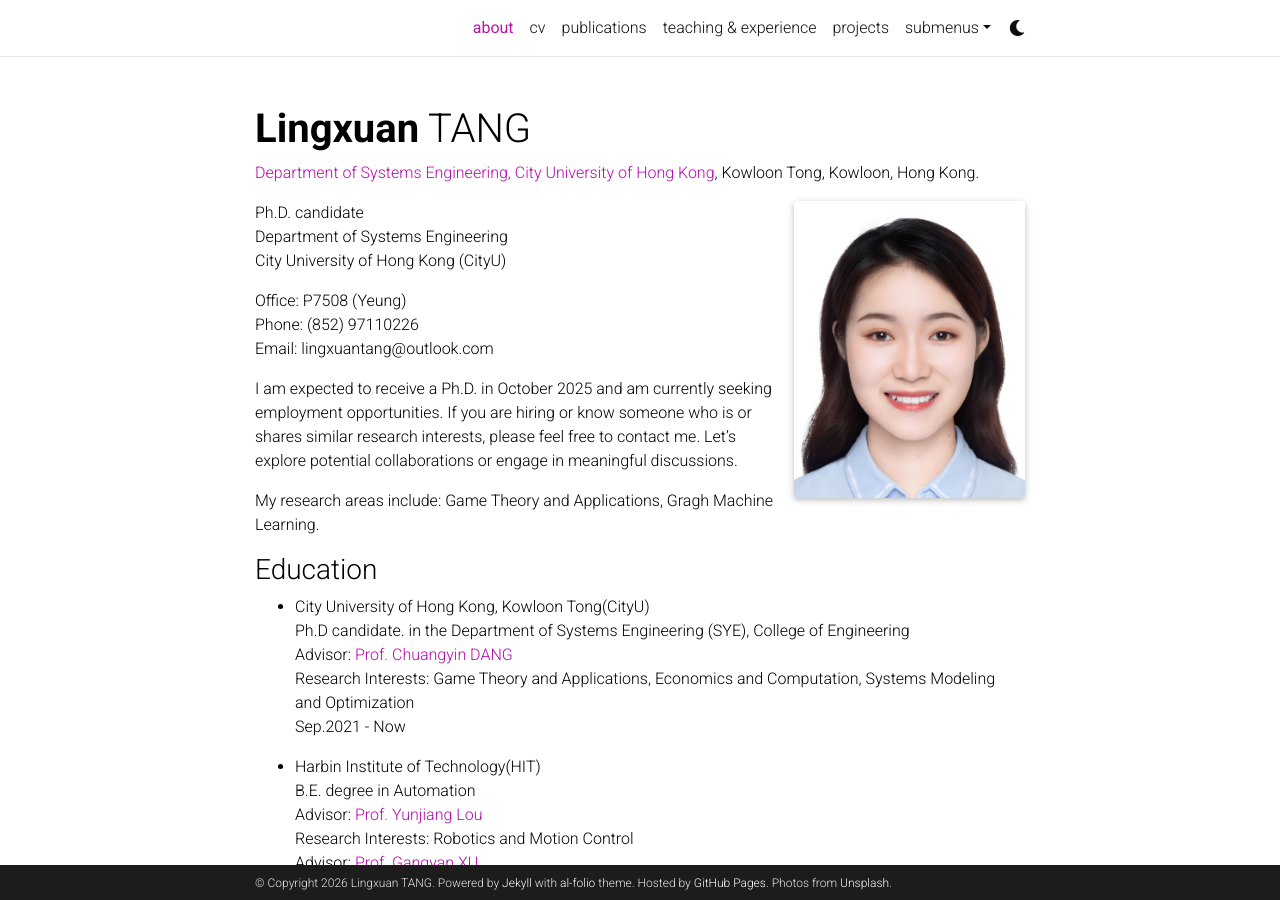
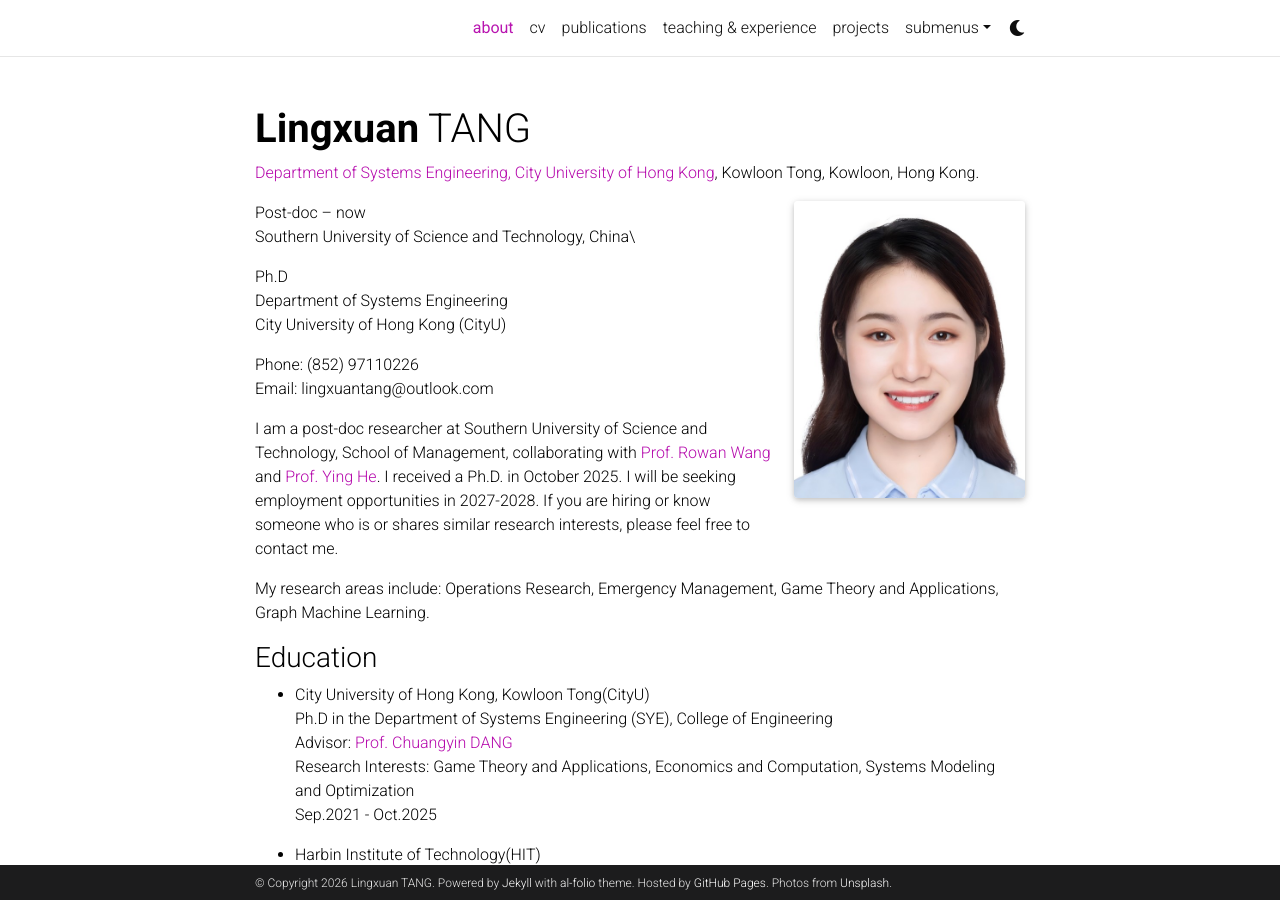
Before and after one commit to LingxuanTANG/LingxuanTANG.github.io, a Jekyll site: the page built from _pages/about.md, in a window 1280 px wide and 900 px high. Built offline with Jekyll 4.4.1, drawn with Linux system fonts in a browser that asks for light colours; comment, search, counter and statistics services are not loaded; a style sheet for code colours, icons or effects is not loaded.

Commit message:
Update about.md

```diff
--- a/_pages/about.md
+++ b/_pages/about.md
@@ -14,25 +14,27 @@ news: false  # includes a list of news items
 selected_papers: true # includes a list of papers marked as "selected={true}"
 social: false  # includes social icons at the bottom of the page
 ---
-Ph.D. candidate\\
+Post-doc -- now\\
+Southern University of Science and Technology, China\\
+
+Ph.D\\
 Department of Systems Engineering\\
 City University of Hong Kong (CityU)
 
-Office: P7508 (Yeung)\\
 Phone: (852) 97110226\\
 Email: lingxuantang@outlook.com
 
-I am expected to receive a Ph.D. in October 2025 and am currently seeking employment opportunities. If you are hiring or know someone who is or shares similar research interests, please feel free to contact me. Let’s explore potential collaborations or engage in meaningful discussions.
+I am a post-doc researcher at Southern University of Science and Technology, School of Management, collaborating with [Prof. Rowan Wang](https://www.sustech.edu.cn/zh/faculties/rowan-wang.html) and [Prof. Ying He](https://www.sustech.edu.cn/zh/faculties/yinghe.html). I received a Ph.D. in October 2025. I will be seeking employment opportunities in 2027-2028. If you are hiring or know someone who is or shares similar research interests, please feel free to contact me.
 
 My research areas include:
-Game Theory and Applications, Gragh Machine Learning.
+Operations Research, Emergency Management, Game Theory and Applications, Graph Machine Learning.
 
 ### Education
 * City University of Hong Kong, Kowloon Tong(CityU)\\
-Ph.D candidate. in the Department of Systems Engineering (SYE), College of Engineering\\
+Ph.D in the Department of Systems Engineering (SYE), College of Engineering\\
 Advisor: [Prof. Chuangyin DANG](https://www.cityu.edu.hk/adse/mecdang.htm)\\
 Research Interests: Game Theory and Applications, Economics and Computation, Systems Modeling and Optimization\\
-Sep.2021 - Now
+Sep.2021 - Oct.2025
 
 * Harbin Institute of Technology(HIT)\\
 B.E. degree in Automation\\
```
